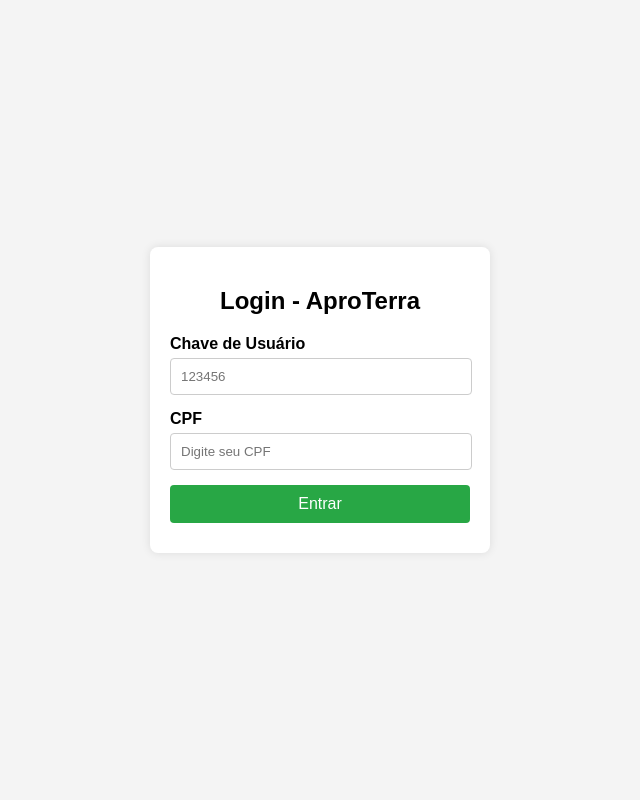
After one commit to BernMaximo/projeto-AproTerra, a Flask app: template templates/login.html in a window 1280 px wide. The commit adds this page. Shown: the whole page, without its empty margins (320-960 px from the left). Run offline with Flask 3, Linux system fonts and the light colour scheme; the template is opened without the code that fills it, so the values that code supplies are empty; some libraries are stand-ins or nearby versions.

Commit message:
organização GET e POST User
organização do html e do css das rotas de criação e login de usuario

```diff
--- a/app.py
+++ b/app.py
@@ -112,6 +112,21 @@ def add_user():
     except Exception as e:
         return jsonify({"error": f"Erro ao inserir no banco de dados: {str(e)}"}), 500
 
+@app.route('/login', methods=['POST'])
+def login():
+    data = request.json
+    user_key = data.get("user_key")
+    cpf = data.get("cpf")
+
+    if not user_key or not cpf:
+        return jsonify({"error": "Chave de usuário e CPF são obrigatórios"}), 400
+
+    user = db.users.find_one({"user_key": user_key})
+    if user and check_password_hash(user["cpf"], cpf):
+        return jsonify({"message": "Login bem-sucedido"}), 200
+    else:
+        return jsonify({"error": "Credenciais inválidas"}), 401
+
 mongo = PyMongo(app)
 if __name__ == '__main__':
     app.run(host='0.0.0.0', port=5000)
--- /dev/null
+++ b/templates/login.html
@@ -0,0 +1,105 @@
+<!DOCTYPE html>
+<html lang="pt-BR">
+<head>
+    <meta charset="UTF-8">
+    <meta name="viewport" content="width=device-width, initial-scale=1.0">
+    <title>Login - AproTerra</title>
+    <style>
+        body {
+            font-family: Arial, sans-serif;
+            background-color: #f4f4f4;
+            display: flex;
+            justify-content: center;
+            align-items: center;
+            height: 100vh;
+            margin: 0;
+        }
+        .login-container {
+            background: #ffffff;
+            padding: 20px;
+            border-radius: 8px;
+            box-shadow: 0 0 10px rgba(0, 0, 0, 0.1);
+            width: 300px;
+        }
+        h2 {
+            text-align: center;
+            margin-bottom: 20px;
+        }
+        label {
+            display: block;
+            margin-bottom: 5px;
+            font-weight: bold;
+        }
+        input[type="text"], input[type="password"] {
+            width: 280px;
+            padding: 10px;
+            margin-bottom: 15px;
+            border: 1px solid #ccc;
+            border-radius: 4px;
+            align-items: center;
+        }
+        button {
+            width: 100%;
+            padding: 10px;
+            background-color: #28a745;
+            border: none;
+            border-radius: 4px;
+            color: white;
+            font-size: 16px;
+            cursor: pointer;
+        }
+        button:hover {
+            background-color: #218838;
+        }
+        .error {
+            color: red;
+            text-align: center;
+            margin-bottom: 10px;
+        }
+    </style>
+</head>
+<body>
+    <div class="login-container">
+        <h2>Login - AproTerra</h2>
+        <form id="loginForm">
+            <label for="user_key">Chave de Usuário</label>
+            <input type="text" id="user_key" name="user_key" placeholder="123456" required>
+
+            <label for="cpf">CPF</label>
+            <input type="password" id="cpf" name="cpf" placeholder="Digite seu CPF" required>
+
+            <button type="submit">Entrar</button>
+        </form>
+        <div class="error" id="errorMessage"></div>
+    </div>
+
+    <script>
+        const form = document.getElementById('loginForm');
+        form.addEventListener('submit', async (event) => {
+            event.preventDefault();
+            const userKey = document.getElementById('user_key').value;
+            const cpf = document.getElementById('cpf').value;
+
+            const response = await fetch('/login', {
+                method: 'POST',
+                headers: {
+                    'Content-Type': 'application/json',
+                },
+                body: JSON.stringify({ user_key: userKey, cpf: cpf }),
+            });
+
+            const result = await response.json();
+            const errorMessage = document.getElementById('errorMessage');
+
+            if (response.ok) {
+                errorMessage.textContent = '';
+                alert('Login bem-sucedido!');
+                // Redirecione para a página principal ou painel de controle
+                window.location.href = '/dashboard';
+            } else {
+                errorMessage.textContent = result.error || 'Erro no login.';
+            }
+        });
+    </script>
+</body>
+</html>
```
Also changed, not shown: static/css/styles.css (+39 -35 lines), templates/create-login.html (+8 -11 lines).
